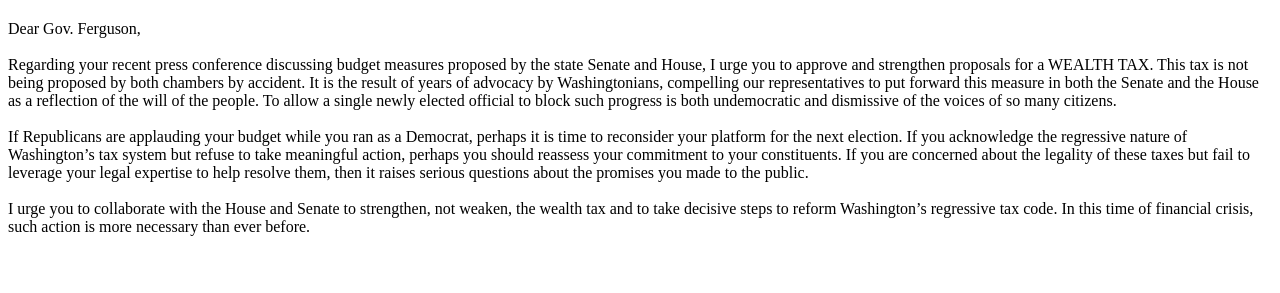
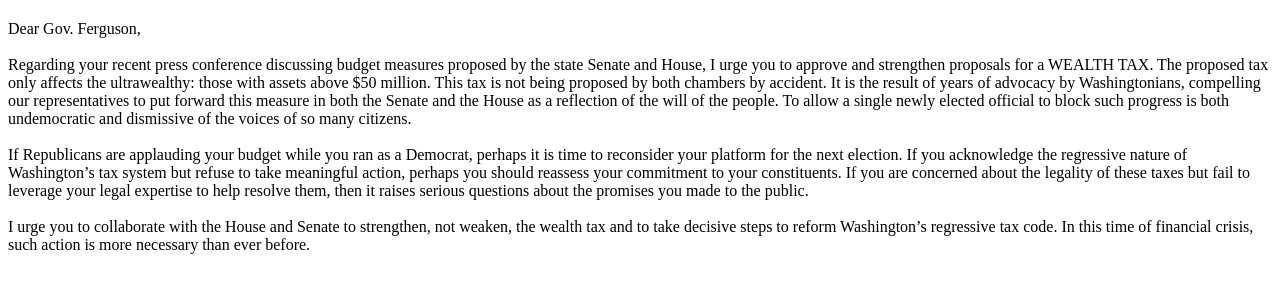
Before and after one commit to chaytanc/wealthtax, a website: page public/index.html in a window 1280 px wide. Shown: the part 195-488 px from the top of the page. Drawn offline with Linux system fonts and the light colour scheme.

Commit message:
Slight tweak

```diff
--- a/public/index.html
+++ b/public/index.html
@@ -13,7 +13,7 @@
     <p> Dear Gov. Ferguson,
 </br>
 </br>
-Regarding your recent press conference discussing budget measures proposed by the state Senate and House, I urge you to approve and strengthen proposals for a WEALTH TAX. This tax is not being proposed by both chambers by accident. It is the result of years of advocacy by Washingtonians, compelling our representatives to put forward this measure in both the Senate and the House as a reflection of the will of the people. To allow a single newly elected official to block such progress is both undemocratic and dismissive of the voices of so many citizens.
+Regarding your recent press conference discussing budget measures proposed by the state Senate and House, I urge you to approve and strengthen proposals for a WEALTH TAX. The proposed tax only affects the ultrawealthy: those with assets above $50 million. This tax is not being proposed by both chambers by accident. It is the result of years of advocacy by Washingtonians, compelling our representatives to put forward this measure in both the Senate and the House as a reflection of the will of the people. To allow a single newly elected official to block such progress is both undemocratic and dismissive of the voices of so many citizens.
 </br>
 </br>
 If Republicans are applauding your budget while you ran as a Democrat, perhaps it is time to reconsider your platform for the next election. If you acknowledge the regressive nature of Washington’s tax system but refuse to take meaningful action, perhaps you should reassess your commitment to your constituents. If you are concerned about the legality of these taxes but fail to leverage your legal expertise to help resolve them, then it raises serious questions about the promises you made to the public.
```
